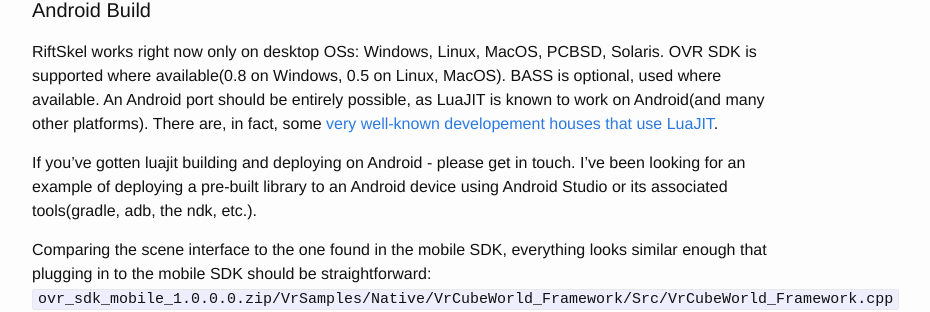
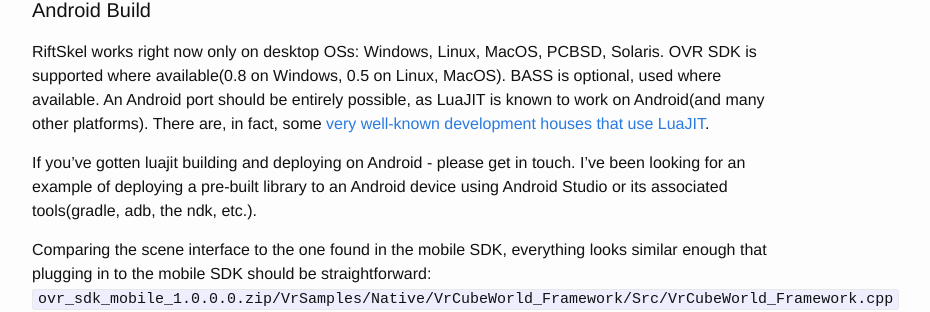
Before and after one commit to jimbo00000/jimbo00000.github.com, a Jekyll site: the page built from _posts/2016-1-9-vr-scripting.markdown, in a window 1280 px wide and 900 px high, scrolled down 2785 px. Shown: the part 145-457 px from the top of the window, without its empty margins (238-1168 px from the left). Built offline with Jekyll 4.4.1, drawn with Linux system fonts in a browser that asks for light colours; some of the changed text lies outside the part shown.

Commit message:
Tweak the post.

```diff
--- a/_posts/2016-1-9-vr-scripting.markdown
+++ b/_posts/2016-1-9-vr-scripting.markdown
@@ -140,7 +140,7 @@
 [hmdprogramming]: https://www.reddit.com/r/hmdprogramming
 
 #### Android Build
-RiftSkel works right now only on desktop OSs: Windows, Linux, MacOS, PCBSD, Solaris. OVR SDK is supported where available(0.8 on Windows, 0.5 on Linux, MacOS). BASS is optional, used where available. An Android port should be entirely possible, as LuaJIT is known to work on Android(and many other platforms). There are, in fact, some [very well-known developement houses that use LuaJIT][otoy_post].
+RiftSkel works right now only on desktop OSs: Windows, Linux, MacOS, PCBSD, Solaris. OVR SDK is supported where available(0.8 on Windows, 0.5 on Linux, MacOS). BASS is optional, used where available. An Android port should be entirely possible, as LuaJIT is known to work on Android(and many other platforms). There are, in fact, some [very well-known development houses that use LuaJIT][otoy_post].
 
 [otoy_post]: https://www.reddit.com/r/oculus/comments/3t34qc/thoughts_on_vrscript_from_tony_parisi/cx2v2h3
 
```
Also changed, not shown: other parts of _posts/2016-1-9-vr-scripting.markdown (+1 -1 lines).
